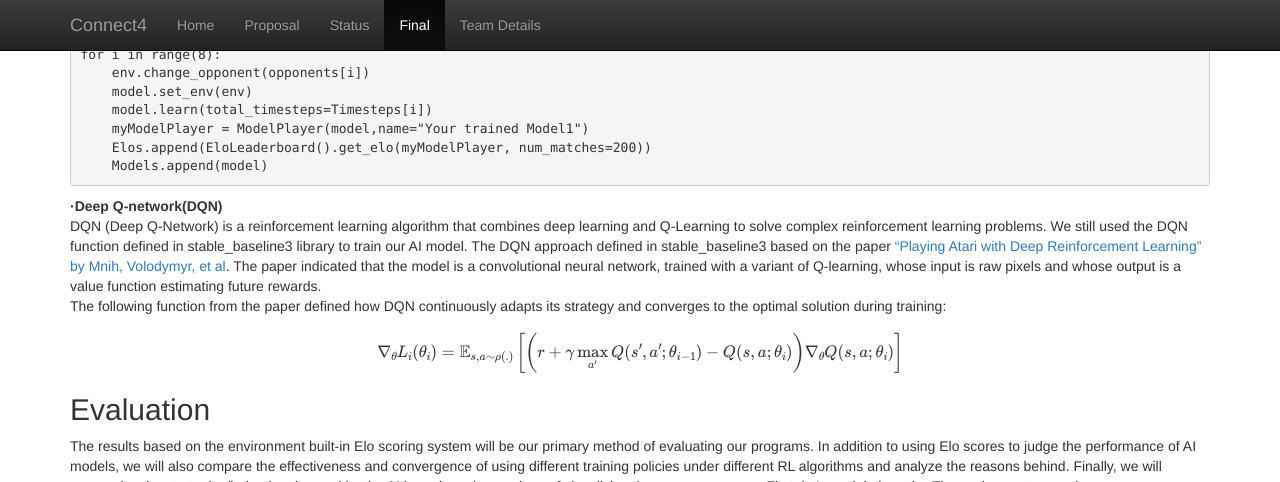
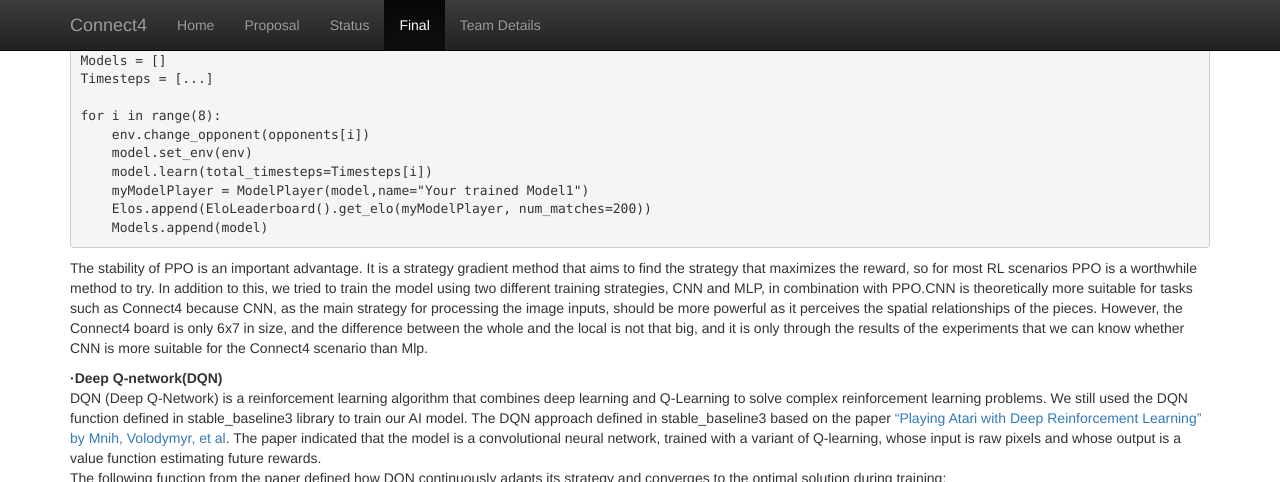
Before and after one commit to guangf1/Connect4, a Jekyll site: the page built from docs/final.md, in a window 1280 px wide and 900 px high, scrolled down 1654 px, cut to the strip 0-482 px from the top of the window. Built offline with Jekyll 4.4.1, drawn with Linux system fonts in a browser that asks for light colours; formulas are drawn with MathJax 3.

Commit message:
Update final.md

````diff
--- a/docs/final.md
+++ b/docs/final.md
@@ -17,9 +17,10 @@ In our project, we will try Proximal policy optimization(PPO), Deep Q-network(DQ
 The state is a 6x7 board, where dropping a tile in any column will leave the tile on the bottom row of the empty space. There are 7 actions, each action represents 1 of the 7 columns of the board. The default reward is +1 for winning the game, -1 for losing the game or dropping a tile in a full column, and 0 for a draw or an action that does not end the game. Since connect four is a two-player competitive game, we will train our model incrementally from easy to difficult opponents to avoid not having good enough training results due to consistent repetition of the reward results.
 
 The environment built-in reward system of win +1 lose -1 draw 0 is not effective, since the reward was always 0 when the game was not over. Under such a system most of the AI's timesteps were wasted and it was very difficult to learn effective attack/defense strategies. Therefore, we modified the environment to receive reward every step and adjusted the reward mechanism of the environment in the hope that the AI receives a valid reward for each move. The new reward mechanism is as follows:
+
 ![1742102978578](https://github.com/user-attachments/assets/f83c41f0-5293-44a5-b232-4c6c16ce6227)
+
 On top of that, for each action, the AI receives a -0.0005 REWARD, which is used to encourage the AI to complete a game in a shorter number of steps.
-
 
 **·Baseline Approach**
 A basic use case was given in the documentation of the ConnectFour environment library. We use this example as our baseline approach. we simply create an instance of the ConnectFour environment and train a 100,000-step model using the PPO algorithm + Mlp training strategy and the default hyperparameters. An example code of the Baseline approach is as follows:
@@ -32,8 +33,11 @@ The above baseline approach is our first attempt in unlocking our understanding
 
 **·Proximal Policy Optimization(PPO)**
 Proximal policy optimization is one type of reinforcement learning algorithm used to train AI. The algorithm uses a policy gradient algorithm. It combines the ideas from A2C and TRPO algorithm. The PPO training approach we used from stable_baseline3 library based on the paper ["Proximal Policy Optimization Algorithms" by Schulman, John, et al](https://arxiv.org/pdf/1707.06347). The paper summarizes that the ppo function we used is a policy gradient method for reinforcement learning, which alternate between sampling data through interaction with the environment, and optimizing a "surrogate" objective function using stochastic gradient ascent.
+
 The following formula defines the Clipped Surrogate Objective(CSO) of the PPO, which is used to stabilize policy updates and avoid excessive policy changes:
+
 $$L^{\text{CLIP}}(\theta) = \hat{\mathbb{E}}_t \left[ \min \left( r_t(\theta) \hat{A}_t, \, \text{clip} \left( r_t(\theta), 1 - \epsilon, 1 + \epsilon \right) \hat{A}_t \right) \right]$$
+
 In our project, we use the ppo method from the stable_baseline3 library. Starting with the simplest BabyPlayer provided in the environment, we gradually increase the difficulty and train up to the AdultSmarterPlayer, which is the best built-in AI player with complex gaming strategy. Starting with the simplest opponents, we gradually increase the timestep required for training, because the model can quickly learn the game strategies from opponents with lower levels of skill to find winning strategies, so we gradually increase the timestep so that we stop training when the result converges. Each time we use change_opponent() to increase the difficulty of the game, we record the current state of the mod and the Elo score. An example code of training a model using PPO algorithm is as follows:
 ```python
 env = ConnectFourEnv()
@@ -51,7 +55,7 @@ for i in range(8):
     Elos.append(EloLeaderboard().get_elo(myModelPlayer, num_matches=200))
     Models.append(model)
 ```
-
+The stability of PPO is an important advantage. It is a strategy gradient method that aims to find the strategy that maximizes the reward, so for most RL scenarios PPO is a worthwhile method to try. In addition to this, we tried to train the model using two different training strategies, CNN and MLP, in combination with PPO.CNN is theoretically more suitable for tasks such as Connect4 because CNN, as the main strategy for processing the image inputs, should be more powerful as it perceives the spatial relationships of the pieces. However, the Connect4 board is only 6x7 in size, and the difference between the whole and the local is not that big, and it is only through the results of the experiments that we can know whether CNN is more suitable for the Connect4 scenario than Mlp.
 
 **·Deep Q-network(DQN)**
 DQN (Deep Q-Network) is a reinforcement learning algorithm that combines deep learning and Q-Learning to solve complex reinforcement learning problems. We still used the DQN function defined in stable_baseline3 library to train our AI model. The DQN approach defined in stable_baseline3 based on the paper ["Playing Atari with Deep Reinforcement Learning" by Mnih, Volodymyr, et al](https://arxiv.org/pdf/1312.5602). The paper indicated that the model is a convolutional neural network, trained with a variant of Q-learning, whose input is raw pixels and whose output is a value function estimating future rewards.
````
